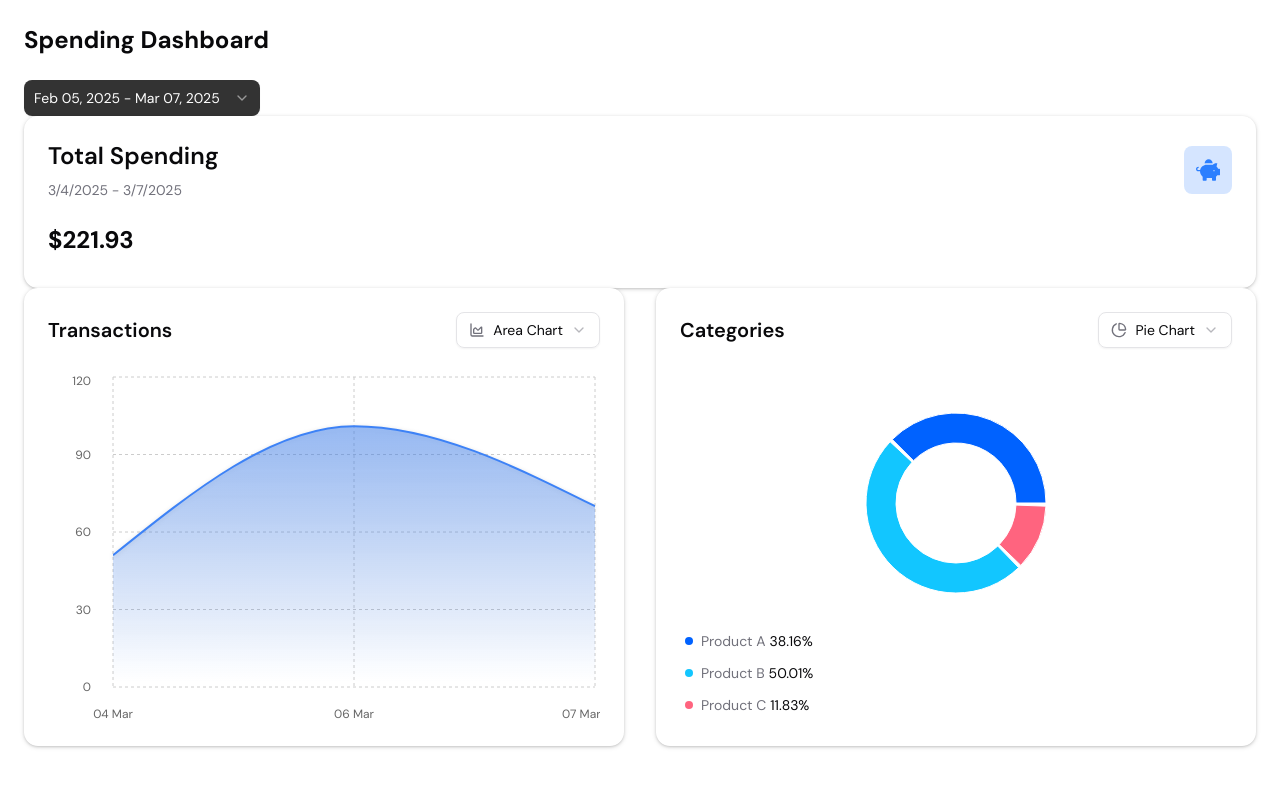
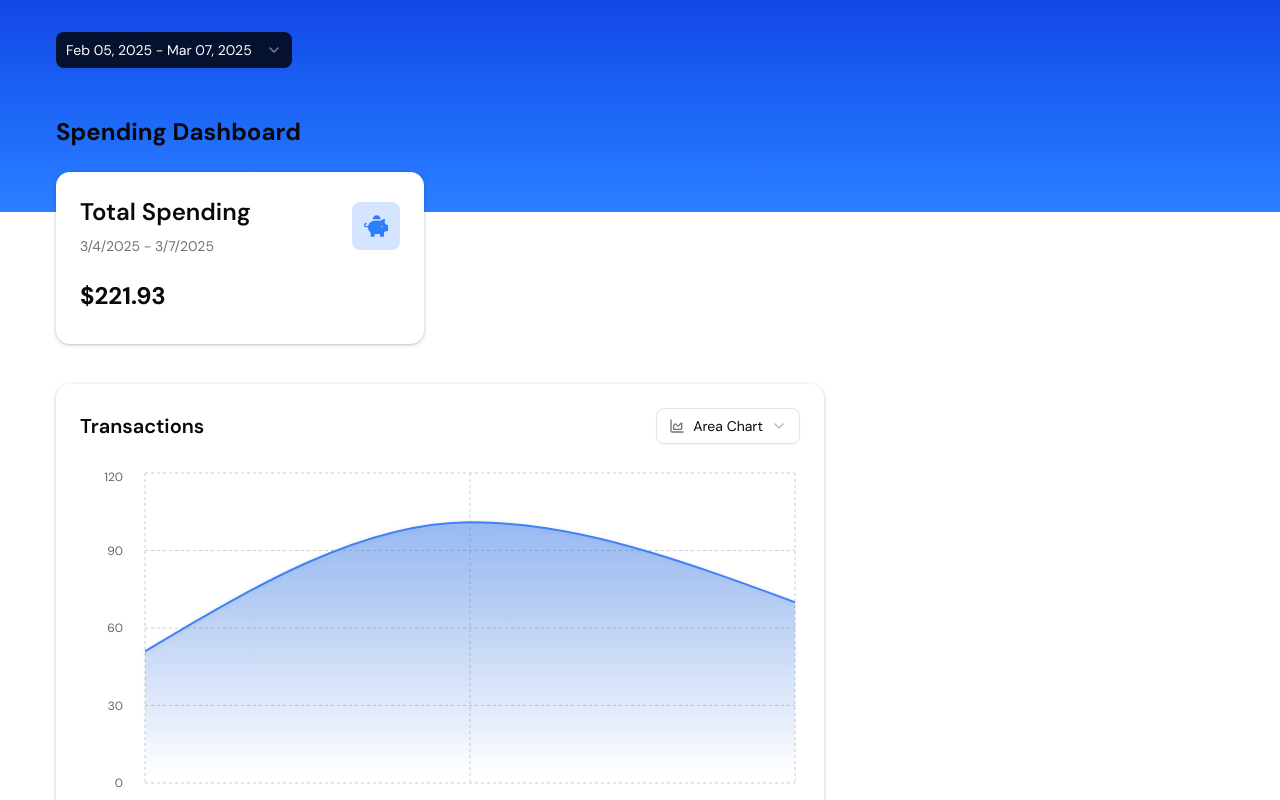
Before and after one commit to mislam77/Hack-Knight-Spring-2025, a Next.js app in the folder client/: page /data-dashboard-page in a window 1280 px wide. Shown: the top 800 px of the page. Built offline with nearby package versions, Linux system fonts and the light colour scheme.

Commit message:
UI update

```diff
--- /dev/null
+++ b/client/src/app/data-dashboard-page/layout.tsx
@@ -0,0 +1,18 @@
+import { Header } from "@/components/header";
+
+type Props = {
+    children: React.ReactNode;
+};
+
+const DashboardLayout = ({children} : Props) => {
+    return (
+        <>
+        <Header />
+        <main className="px-3 lg:px-14">
+            {children}
+        </main>
+        </>
+     );
+}
+
+export default DashboardLayout;
--- a/client/src/app/data-dashboard-page/page.tsx
+++ b/client/src/app/data-dashboard-page/page.tsx
@@ -5,9 +5,8 @@ import React from 'react';
 
 export default function DashboardPage() {
     return(
-      <div className="max-w-screen-2xl mx-auto w-full p-6 pb-10">
+      <div className="max-w-screen-2xl mx-auto w-full pb-10 -mt-24">
         <h1 className="text-2xl font-bold mb-6">Spending Dashboard</h1>
-        <Filters />
         <DataGrid />
         <DataCharts />
       </div>
--- a/client/src/components/data-charts.tsx
+++ b/client/src/components/data-charts.tsx
@@ -71,11 +71,11 @@ export const DataCharts = () => {
     };
 
     return (
-        <div className="grid grid-cols-1 lg:grid-cols-2 gap-8">
-            <div className="col-span-1">
+        <div className="grid grid-cols-1 lg:grid-cols-6 gap-8">
+            <div className="col-span-1 lg:col-span-3 xl:col-span-4">
                 <Chart data={data.days} />
             </div>
-            <div className="col-span-1">
+            <div className="col-span-1 lg:col-span-3 xl:col-span-4">
                 <SpendingPie data={data.categories} />
             </div>
         </div>
--- a/client/src/components/data-grid.tsx
+++ b/client/src/components/data-grid.tsx
@@ -57,7 +57,7 @@ export const DataGrid = () => {
     const newestDate = new Date(Math.max(...dates.map(date => date.getTime())));
 
     return (
-        <div>
+        <div className="grid grid-cols-1 lg:grid-cols-3 gap-8 pb-2 mb-8">
             <DataCard
                 title="Total Spending"
                 value={totalSpending}
--- /dev/null
+++ b/client/src/components/header.tsx
@@ -0,0 +1,11 @@
+import { Filters } from "./filters"
+
+export const Header = () => {
+    return(
+        <header className="bg-gradient-to-b from-blue-700 to-blue-500 px-4 py-8 lg:px-14 pb-36">
+            <div className="max-w-screen-2xl mx-auto">
+                <Filters />
+            </div>
+        </header>
+    )
+}
```
Also changed, not shown: 1 other file (tests, documents, lock files or other folders).
